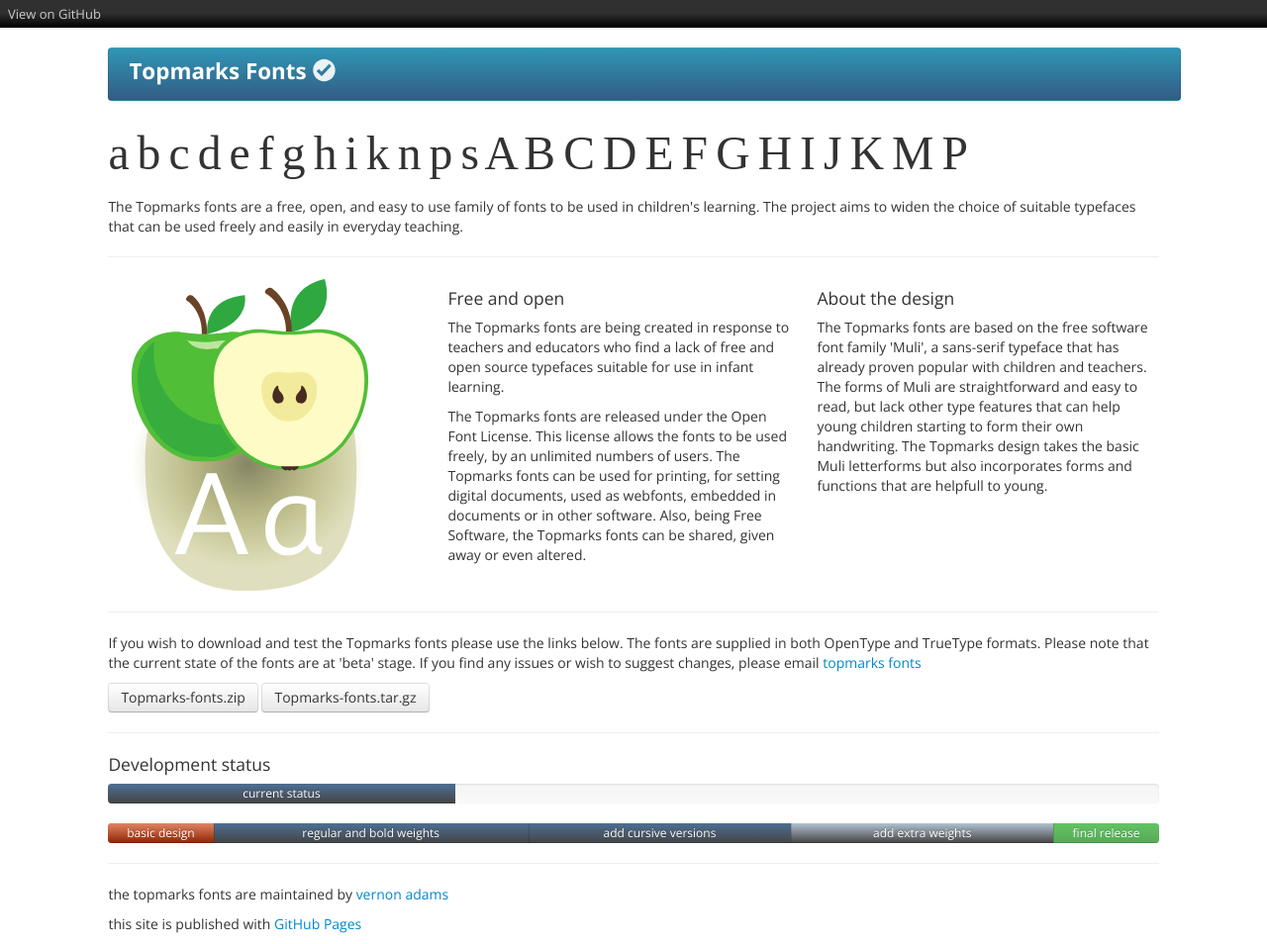
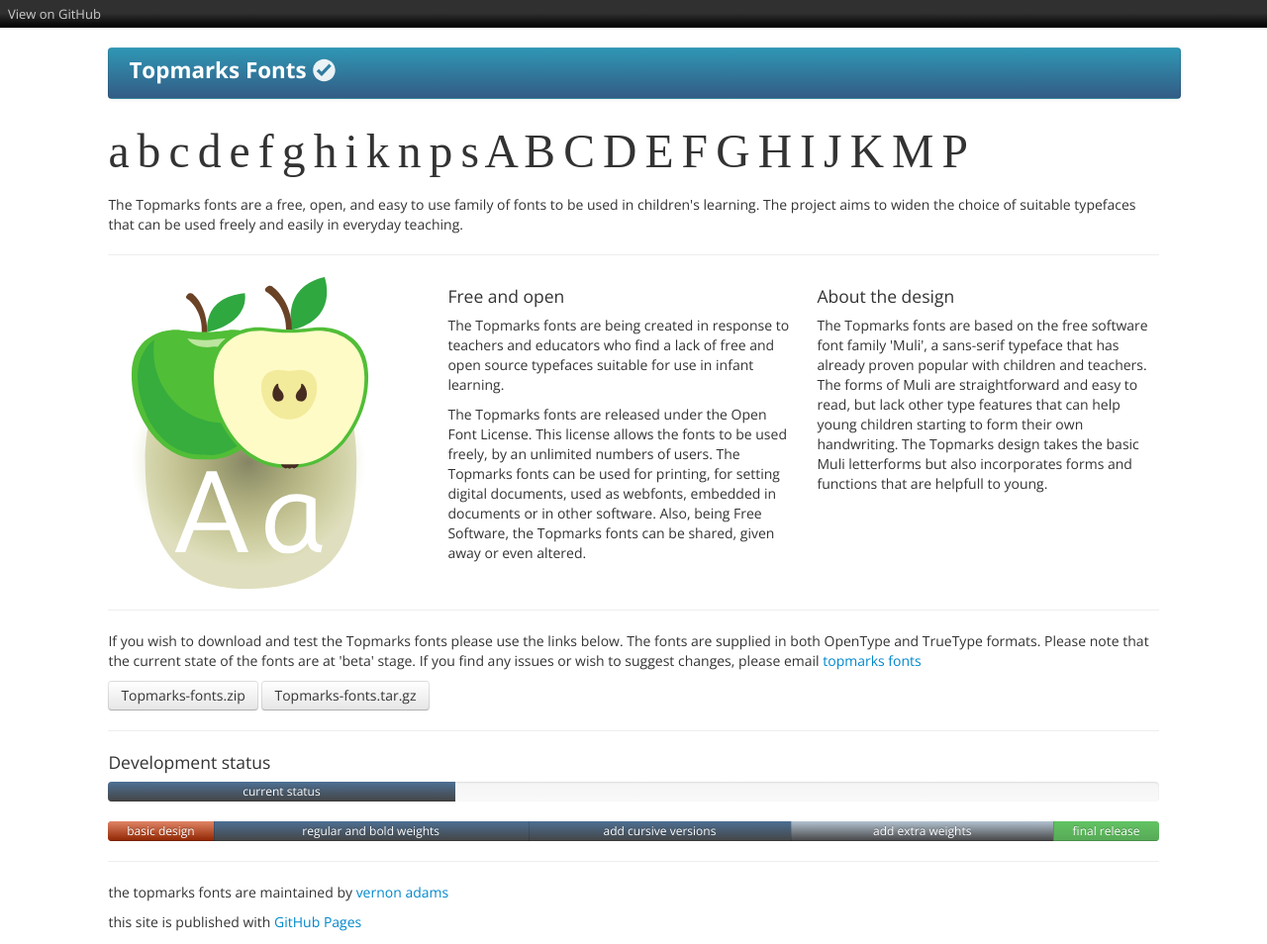
Before and after one commit to vernnobile/topmarks, a Jekyll site: the page built from index.html, in a window 1280 px wide. Shown: the whole page at 99% size. Built offline with Jekyll 4.4.1, drawn with Linux system fonts in a browser that asks for light colours; some web fonts are replaced.

Commit message:
Update header-masthead.html

```diff
--- a/_includes/header-masthead.html
+++ b/_includes/header-masthead.html
@@ -1,4 +1,4 @@
 <!-- mainnavbar -->
         <div class="navbar navbar-static-cont-width navbar-teal"><p class="navTitle">Topmarks
-          Fonts <img style="margin-bottom:5px" src="images/tick.svg" width="24px"/></p> </div>
+          Fonts <img style="margin-bottom:3px" src="images/tick.svg" width="24px"/></p> </div>
         <!-- end header -->
```
